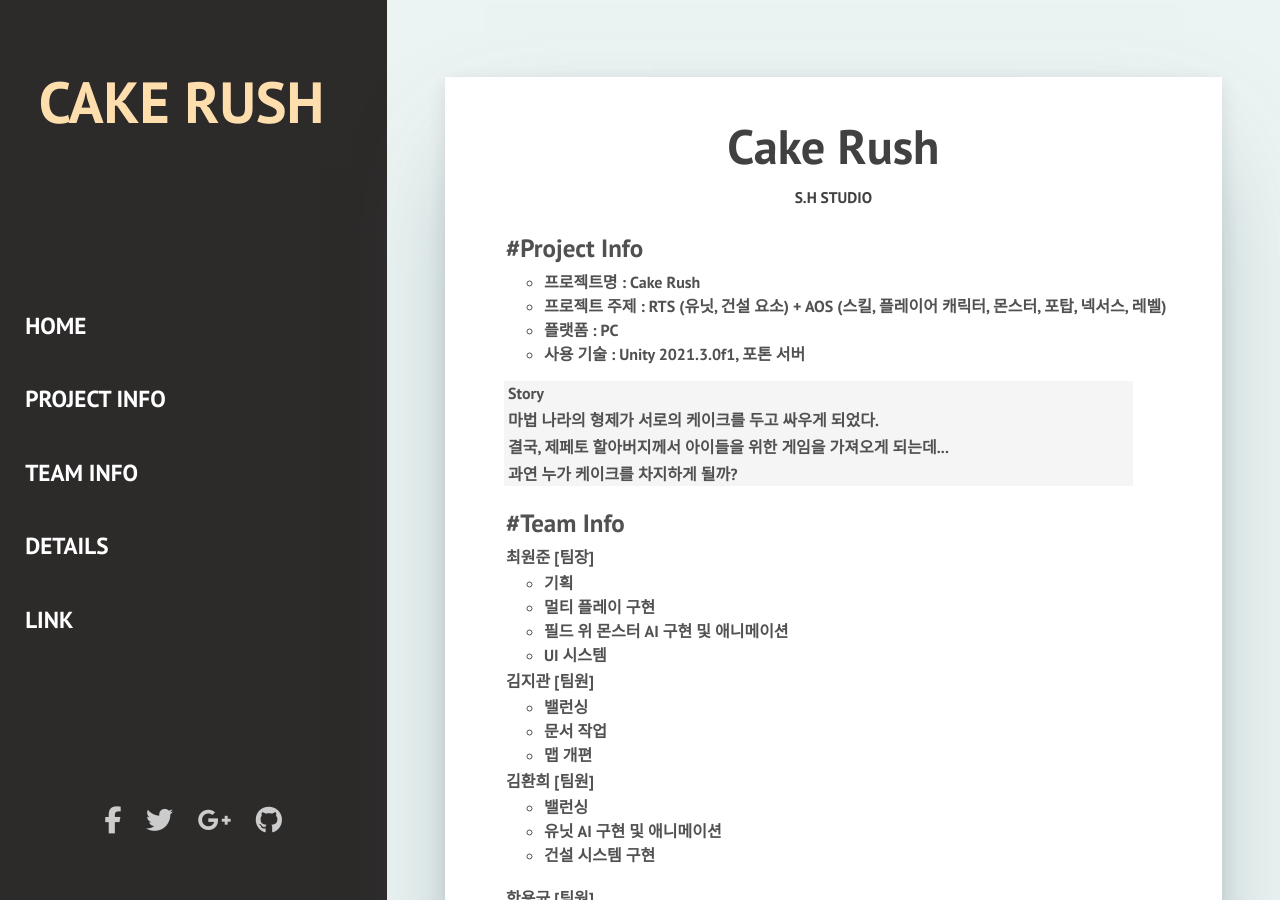
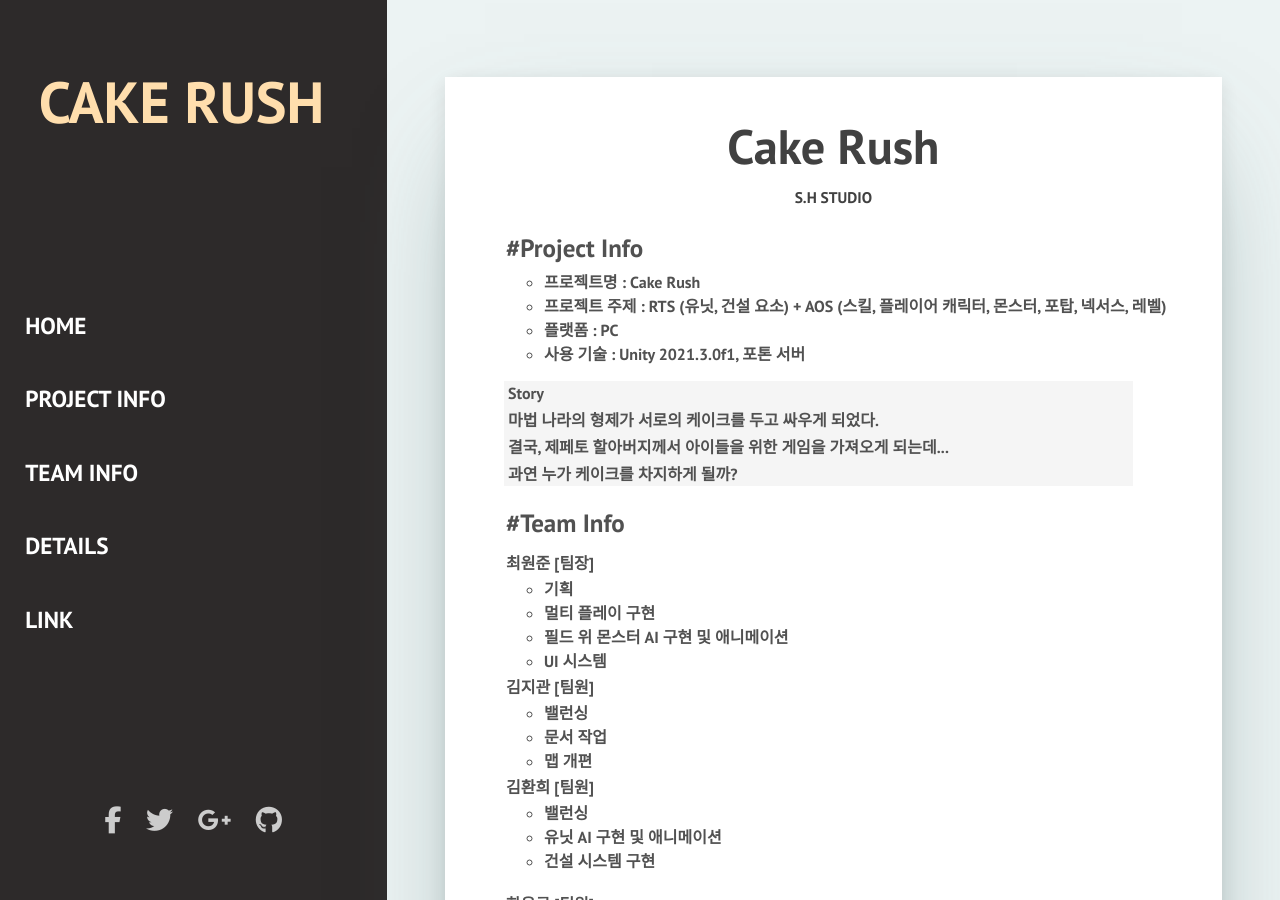
Before and after one commit to yong-gyun/Cake-Rush, a Jekyll site: the page built from index.html, in a window 1280 px wide and 900 px high. Built offline with Jekyll 4.4.1, drawn with Linux system fonts in a browser that asks for light colours; nearby versions of some CDN libraries; some web fonts are replaced; library files that are not in the unit come from our copies; the list of posts is cut into pages by our own code.

Commit message:
Update index.html

```diff
--- a/index.html
+++ b/index.html
@@ -70,7 +70,7 @@ layout: default
 
     <div class="main" id="team_info">
       <ul>
-        <p class="title">#Team Info</p>
+        <p class="title" style="margin-bottom: 8px;">#Team Info</p>
         <div class="form-item">
         <p style="font-size: 16px; margin: 2px;">최원준 [팀장]</p>
         <ul>
```
